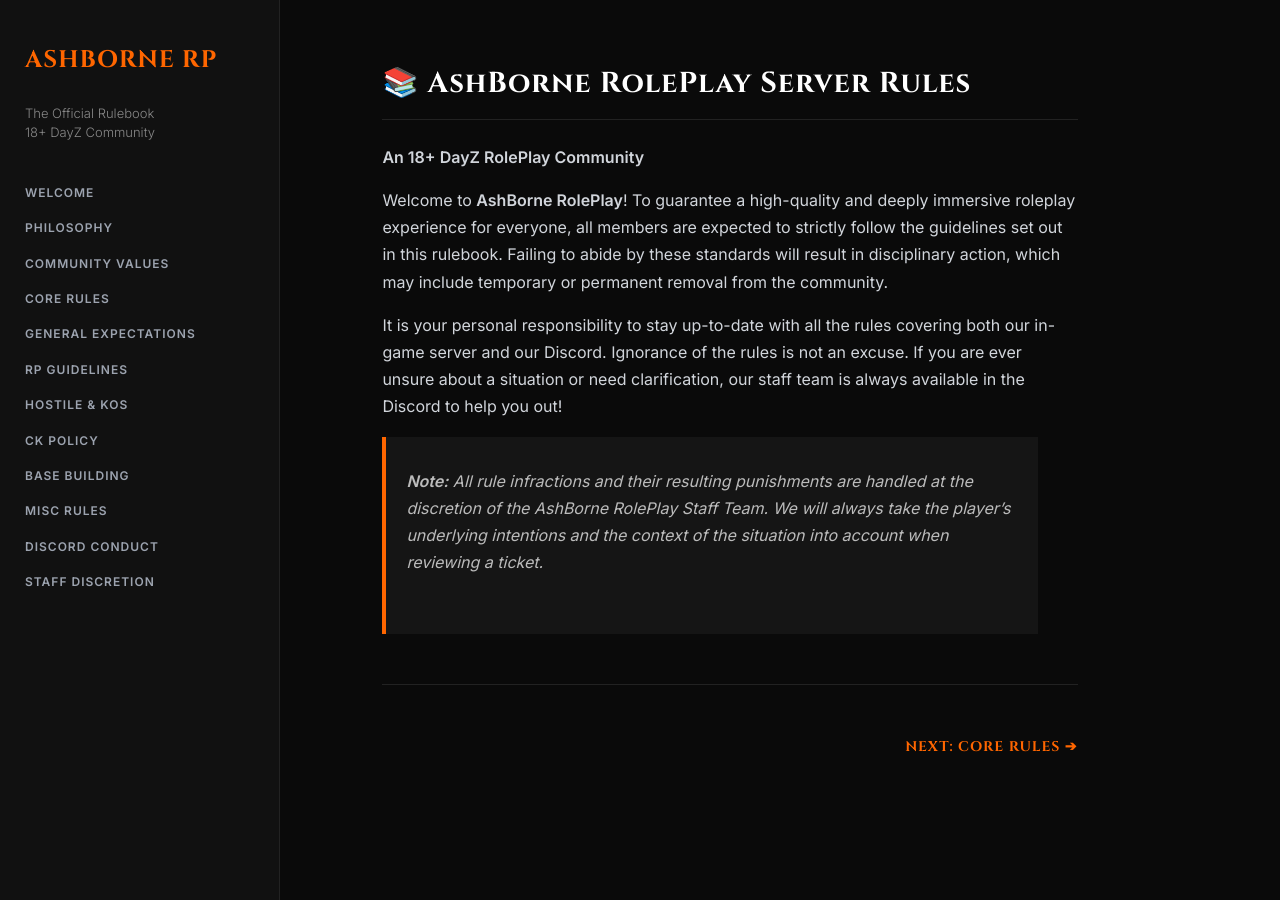
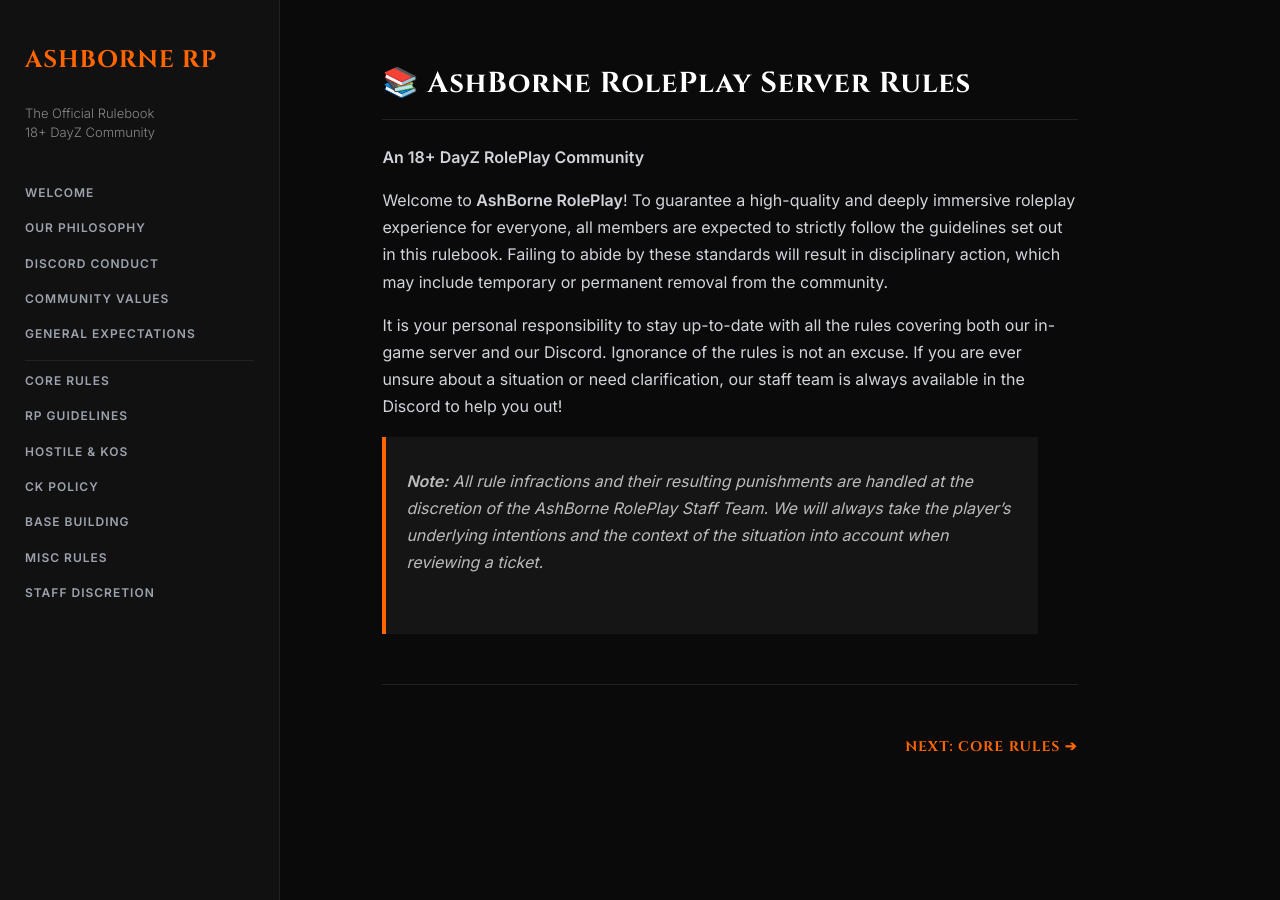
Before and after one commit to AshBorneRP/AshBorne-Rules, a Jekyll site: the page built from index.md, in a window 1280 px wide. Built offline with Jekyll 4.4.1, drawn with Linux system fonts in a browser that asks for light colours; our own code applies the rules of GitHub Pages for plain Markdown files.

Commit message:
Update default.html

```diff
--- a/_layouts/default.html
+++ b/_layouts/default.html
@@ -110,16 +110,15 @@
     <nav>
       <ul>
         <li><a href="./">Welcome</a></li>
-        <li><a href="philosophy.html">Philosophy</a></li>
-        <li><a href="community-values.html">Community Values</a></li>
-        <li><a href="core-rules.html">Core Rules</a></li>
+        <li><a href="philosophy.html">Our Philosophy</a></li>
+        <li><a href="discord-conduct.html">Discord Conduct</a></li> <li><a href="community-values.html">Community Values</a></li>
         <li><a href="general-expectations.html">General Expectations</a></li>
+        <hr style="border: 0; border-top: 1px solid #222; margin: 10px 0;"> <li><a href="core-rules.html">Core Rules</a></li>
         <li><a href="roleplay-guidelines.html">RP Guidelines</a></li>
         <li><a href="hostile-roleplay.html">Hostile & KOS</a></li>
         <li><a href="character-kill-policy.html">CK Policy</a></li>
         <li><a href="base-building.html">Base Building</a></li>
         <li><a href="other-rules.html">Misc Rules</a></li>
-        <li><a href="discord-conduct.html">Discord Conduct</a></li>
         <li><a href="staff-discretion.html">Staff Discretion</a></li>
       </ul>
     </nav>
```
